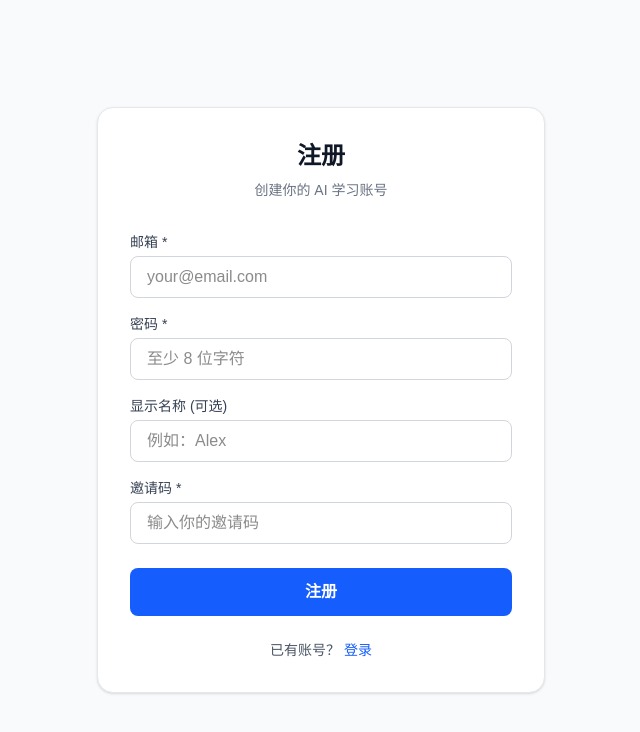
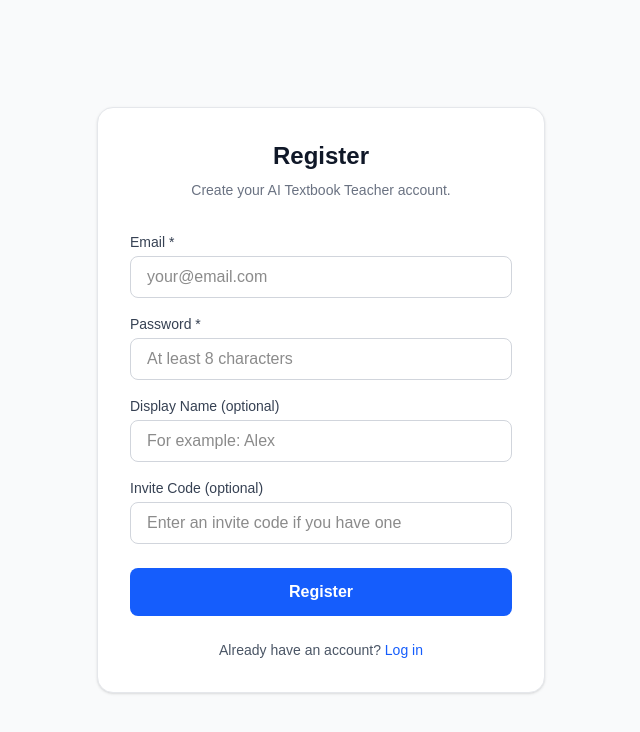
Before and after one commit to FrozenMooncak3/AI_Textbook_Teacher, a Next.js app: page /register in a window 1280 px wide. Shown: the top 732 px of the page, without its empty margins (319-959 px from the left). Built offline with nearby package versions, Linux system fonts and the light colour scheme.

Commit message:
fix(auth): make invite code optional

```diff
--- /dev/null
+++ b/scripts/test-m6-task11.mjs
@@ -0,0 +1,33 @@
+import test from 'node:test'
+import assert from 'node:assert/strict'
+import fs from 'node:fs/promises'
+import path from 'node:path'
+
+const repoRoot = process.cwd()
+
+async function read(relativePath) {
+  return fs.readFile(path.join(repoRoot, relativePath), 'utf8')
+}
+
+test('task 11 register route allows empty invite code but still validates provided codes', async () => {
+  const source = await read('src/app/api/auth/register/route.ts')
+
+  assert.doesNotMatch(source, /Invite code is required/)
+  assert.doesNotMatch(source, /MISSING_INVITE_CODE/)
+  assert.match(source, /if \(inviteCode\) \{/)
+  assert.match(source, /Invite code not found/)
+  assert.match(source, /INVITE_CODE_EXHAUSTED/)
+  assert.match(source, /UPDATE invite_codes SET used_count = used_count \+ 1 WHERE code = \$1/)
+})
+
+test('task 11 register page marks invite code as optional and no longer requires it', async () => {
+  const source = await read('src/app/(auth)/register/page.tsx')
+  const inviteSectionMatch = source.match(
+    /<label className="mb-1 block text-sm font-medium text-gray-700">Invite Code \(optional\)<\/label>[\s\S]*?<input[\s\S]*?value=\{inviteCode\}[\s\S]*?\/>/
+  )
+
+  assert.match(source, /Invite Code \(optional\)/)
+  assert.ok(inviteSectionMatch, 'invite code input block should exist')
+  assert.doesNotMatch(inviteSectionMatch[0], /\brequired\b/)
+  assert.match(source, /body: JSON\.stringify\(\{ email, password, displayName, inviteCode \}\)/)
+})
--- a/src/app/(auth)/register/page.tsx
+++ b/src/app/(auth)/register/page.tsx
@@ -1,8 +1,8 @@
 'use client'
 
 import { useState } from 'react'
+import Link from 'next/link'
 import { useRouter } from 'next/navigation'
-import Link from 'next/link'
 
 export default function RegisterPage() {
   const [email, setEmail] = useState('')
@@ -13,112 +13,111 @@ export default function RegisterPage() {
   const [loading, setLoading] = useState(false)
   const router = useRouter()
 
-  const handleSubmit = async (e: React.FormEvent) => {
-    e.preventDefault()
+  const handleSubmit = async (event: React.FormEvent) => {
+    event.preventDefault()
     setError('')
 
     if (password.length < 8) {
-      setError('密码长度至少为 8 位')
+      setError('Password must be at least 8 characters.')
       return
     }
 
     setLoading(true)
 
     try {
-      const res = await fetch('/api/auth/register', {
+      const response = await fetch('/api/auth/register', {
         method: 'POST',
         headers: { 'Content-Type': 'application/json' },
         body: JSON.stringify({ email, password, displayName, inviteCode }),
       })
-      const data = await res.json()
+      const data = await response.json()
 
-      if (res.ok && data.success) {
+      if (response.ok && data.success) {
         router.push('/')
         router.refresh()
       } else {
-        setError(data.error || '注册失败，请检查输入信息')
+        setError(data.error || 'Registration failed. Please check your input.')
       }
-    } catch (err) {
-      setError('网络请求失败，请稍后重试')
+    } catch {
+      setError('Network request failed. Please try again.')
     } finally {
       setLoading(false)
     }
   }
 
   return (
-    <div className="w-full max-w-md p-8 bg-white rounded-2xl shadow-sm border border-gray-200">
-      <div className="text-center mb-8">
-        <h1 className="text-2xl font-bold text-gray-900">注册</h1>
-        <p className="text-sm text-gray-500 mt-2">创建你的 AI 学习账号</p>
+    <div className="w-full max-w-md rounded-2xl border border-gray-200 bg-white p-8 shadow-sm">
+      <div className="mb-8 text-center">
+        <h1 className="text-2xl font-bold text-gray-900">Register</h1>
+        <p className="mt-2 text-sm text-gray-500">Create your AI Textbook Teacher account.</p>
       </div>
 
       {error && (
-        <div className="mb-4 p-3 bg-red-50 border border-red-200 text-red-600 rounded-lg text-sm">
+        <div className="mb-4 rounded-lg border border-red-200 bg-red-50 p-3 text-sm text-red-600">
           {error}
         </div>
       )}
 
       <form onSubmit={handleSubmit} className="space-y-4">
         <div>
-          <label className="block text-sm font-medium text-gray-700 mb-1">邮箱 *</label>
+          <label className="mb-1 block text-sm font-medium text-gray-700">Email *</label>
           <input
             type="email"
             value={email}
-            onChange={(e) => setEmail(e.target.value)}
+            onChange={(event) => setEmail(event.target.value)}
             required
-            className="w-full px-4 py-2 border border-gray-300 rounded-lg focus:ring-2 focus:ring-blue-500 focus:border-blue-500 outline-none transition-all"
+            className="w-full rounded-lg border border-gray-300 px-4 py-2 outline-none transition-all focus:border-blue-500 focus:ring-2 focus:ring-blue-500"
             placeholder="your@email.com"
           />
         </div>
 
         <div>
-          <label className="block text-sm font-medium text-gray-700 mb-1">密码 *</label>
+          <label className="mb-1 block text-sm font-medium text-gray-700">Password *</label>
           <input
             type="password"
             value={password}
-            onChange={(e) => setPassword(e.target.value)}
+            onChange={(event) => setPassword(event.target.value)}
             required
-            className="w-full px-4 py-2 border border-gray-300 rounded-lg focus:ring-2 focus:ring-blue-500 focus:border-blue-500 outline-none transition-all"
-            placeholder="至少 8 位字符"
+            className="w-full rounded-lg border border-gray-300 px-4 py-2 outline-none transition-all focus:border-blue-500 focus:ring-2 focus:ring-blue-500"
+            placeholder="At least 8 characters"
           />
         </div>
 
         <div>
-          <label className="block text-sm font-medium text-gray-700 mb-1">显示名称 (可选)</label>
+          <label className="mb-1 block text-sm font-medium text-gray-700">Display Name (optional)</label>
           <input
             type="text"
             value={displayName}
-            onChange={(e) => setDisplayName(e.target.value)}
-            className="w-full px-4 py-2 border border-gray-300 rounded-lg focus:ring-2 focus:ring-blue-500 focus:border-blue-500 outline-none transition-all"
-            placeholder="例如：Alex"
+            onChange={(event) => setDisplayName(event.target.value)}
+            className="w-full rounded-lg border border-gray-300 px-4 py-2 outline-none transition-all focus:border-blue-500 focus:ring-2 focus:ring-blue-500"
+            placeholder="For example: Alex"
           />
         </div>
 
         <div>
-          <label className="block text-sm font-medium text-gray-700 mb-1">邀请码 *</label>
+          <label className="mb-1 block text-sm font-medium text-gray-700">Invite Code (optional)</label>
           <input
             type="text"
             value={inviteCode}
-            onChange={(e) => setInviteCode(e.target.value)}
-            required
-            className="w-full px-4 py-2 border border-gray-300 rounded-lg focus:ring-2 focus:ring-blue-500 focus:border-blue-500 outline-none transition-all"
-            placeholder="输入你的邀请码"
+            onChange={(event) => setInviteCode(event.target.value)}
+            className="w-full rounded-lg border border-gray-300 px-4 py-2 outline-none transition-all focus:border-blue-500 focus:ring-2 focus:ring-blue-500"
+            placeholder="Enter an invite code if you have one"
           />
         </div>
 
         <button
           type="submit"
           disabled={loading}
-          className="w-full bg-blue-600 hover:bg-blue-700 text-white font-bold py-3 rounded-lg transition-colors disabled:opacity-50 mt-2"
+          className="mt-2 w-full rounded-lg bg-blue-600 py-3 font-bold text-white transition-colors hover:bg-blue-700 disabled:opacity-50"
         >
-          {loading ? '注册中...' : '注册'}
+          {loading ? 'Registering...' : 'Register'}
         </button>
       </form>
 
       <p className="mt-6 text-center text-sm text-gray-600">
-        已有账号？{' '}
-        <Link href="/login" className="text-blue-600 hover:text-blue-800 font-medium">
-          登录
+        Already have an account?{' '}
+        <Link href="/login" className="font-medium text-blue-600 hover:text-blue-800">
+          Log in
         </Link>
       </p>
     </div>
--- a/src/app/api/auth/register/route.ts
+++ b/src/app/api/auth/register/route.ts
@@ -49,10 +49,6 @@ function parseBody(body: unknown): {
     throw new UserError('Password must be at least 8 characters', 'INVALID_PASSWORD', 400)
   }
 
-  if (!inviteCode) {
-    throw new UserError('Invite code is required', 'MISSING_INVITE_CODE', 400)
-  }
-
   return { email, password, inviteCode, displayName }
 }
 
@@ -75,6 +71,7 @@ export const POST = handleRoute(async (req) => {
   try {
     await client.query('BEGIN')
 
+    if (inviteCode) {
       const invite = await client.query<{ code: string; used_count: number; max_uses: number }>(
         `
           SELECT code, used_count, max_uses
@@ -92,6 +89,7 @@ export const POST = handleRoute(async (req) => {
 
       if (inviteRow.used_count >= inviteRow.max_uses) {
         throw new UserError('Invite code has reached its usage limit', 'INVITE_CODE_EXHAUSTED', 400)
+      }
     }
 
     try {
@@ -112,10 +110,12 @@ export const POST = handleRoute(async (req) => {
       throw error
     }
 
+    if (inviteCode) {
       await client.query(
         'UPDATE invite_codes SET used_count = used_count + 1 WHERE code = $1',
         [inviteCode]
       )
+    }
 
     await client.query('COMMIT')
   } catch (error) {
```
Also changed, not shown: 1 other file (tests, documents, lock files or other folders). Lines whose indentation alone changed are shown as unchanged.
